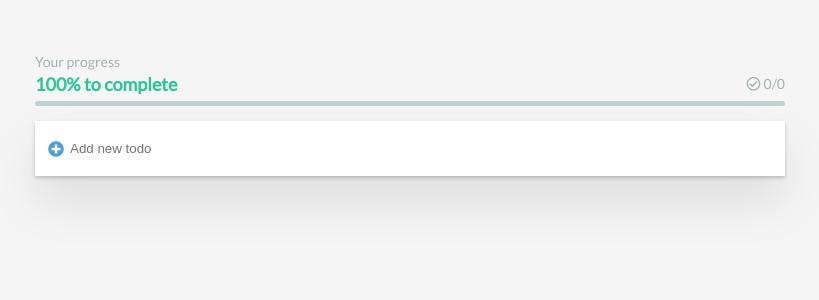
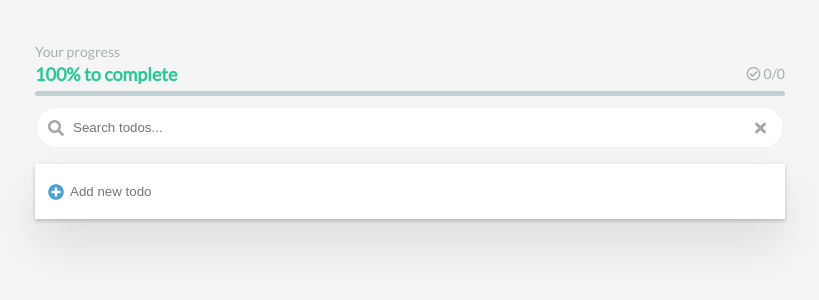
Before and after one commit to amhev/redux-todo, a React (Create React App) app: page / in a window 1280 px wide. Shown: the top 300 px of the page, without its empty margins (230-1049 px from the left). Built offline with nearby package versions, Linux system fonts and the light colour scheme.

Commit message:
add search todo functionality

```diff
--- a/src/App.css
+++ b/src/App.css
@@ -17,7 +17,7 @@
   }
 
   .app {
-    margin: 50px 0 40px 0;
+    margin: 40px 0 40px 0;
     position: relative;
   }
 
@@ -159,6 +159,42 @@
 
   .list-item-tags .list-item-tag.important {
     color: red
+  }
+
+  .todo-search {
+    position: relative;
+    width: 100%;
+    margin: 10px 0 5px 0;
+  }
+
+  .todo-search__icon {
+    position: absolute;
+    top: 50%;
+    margin-top: -10px;
+    opacity: 0.5;
+  }
+
+  .todo-search__icon.search {
+    left: 13px;
+  }
+
+  .todo-search__icon.clear {
+    cursor: pointer;
+    right: 19px;
+  }
+
+  .todo-search__input {
+    width: 100%;
+    padding: 12px 12px 12px 36px;
+    color: #4d4d4d;
+    outline: none;
+    transition: all .1s ease-in-out;
+    border-radius: 9999px;
+    border: 0.125rem solid #f1f3f5;
+  }
+
+  .todo-search__input:focus {
+    border-color: #4AA1D8
   }
 
   .progress-bar {
--- a/src/actions/index.js
+++ b/src/actions/index.js
@@ -53,6 +53,11 @@ export const setFilter = filter => ({
   filter
 });
 
+export const setSearch = term => ({
+  type: "SET_SEARCH",
+  term
+});
+
 export const Filters = {
   ALL: "ALL",
   COMPLETED: "COMPLETED",
--- a/src/components/App.js
+++ b/src/components/App.js
@@ -4,11 +4,13 @@ import AddTodo from "./AddTodo";
 import TodosStatus from "./TodosStatus";
 import TodoList from "./TodoList";
 import TodoFilters from "./TodoFilters";
+import TodoSearch from "./TodoSearch";
 
 const App = () => (
   <div className="app">
     <header className="header">
       <TodosStatus />
+      <TodoSearch />
     </header>
     <section className="filters">
       <TodoFilters />
--- /dev/null
+++ b/src/components/TodoSearch.js
@@ -0,0 +1,44 @@
+import React from "react";
+import { connect } from "react-redux";
+import { setSearch } from "../actions";
+
+const TodoSearch = props => {
+  let input;
+  return (
+    <div className="todo-search">
+      <input
+        className="todo-search__input"
+        placeholder="Search todos..."
+        type="text"
+        ref={node => (input = node)}
+        onKeyUp={event => {
+          props.setSearch(event.target.value.trim());
+          if (event.key === "Enter") {
+            event.target.blur();
+          }
+        }}
+      />
+      <span className="todo-search__icon search">
+        <i className="fas fa-search" />
+      </span>
+      <span
+        className="todo-search__icon clear"
+        onClick={() => {
+          props.setSearch("");
+          input.value = "";
+        }}
+      >
+        <i className="fas fa-times" />
+      </span>
+    </div>
+  );
+};
+
+const mapDispatchToProps = (dispatch, props) => ({
+  setSearch: term => dispatch(setSearch(term))
+});
+
+export default connect(
+  null,
+  mapDispatchToProps
+)(TodoSearch);
--- a/src/reducers/index.js
+++ b/src/reducers/index.js
@@ -1,8 +1,10 @@
 import { combineReducers } from "redux";
 import todos from "./todos";
 import filter from "./filter";
+import search from "./search";
 
 export default combineReducers({
   todos,
-  filter
+  filter,
+  search
 });
--- /dev/null
+++ b/src/reducers/search.js
@@ -0,0 +1,10 @@
+const search = (state = "", action) => {
+  switch (action.type) {
+    case "SET_SEARCH":
+      return action.term;
+    default:
+      return state;
+  }
+};
+
+export default search;
--- a/src/selectors/index.js
+++ b/src/selectors/index.js
@@ -39,15 +39,29 @@ export const getStarredState = createSelector(
 const getTodos = state => {
   switch (state.filter) {
     case Filters.ALL:
-      return state.todos;
+      return state.todos.filter(
+        todo => !state.search || todo.text.includes(state.search)
+      );
     case Filters.COMPLETED:
-      return state.todos.filter(todo => todo.completed);
+      return state.todos.filter(
+        todo =>
+          todo.completed && (!state.search || todo.text.includes(state.search))
+      );
     case Filters.OPEN:
-      return state.todos.filter(todo => !todo.completed);
+      return state.todos.filter(
+        todo =>
+          !todo.completed && (!state.search || todo.text.includes(state.search))
+      );
     case Filters.IMPORTANT:
-      return state.todos.filter(todo => todo.important);
+      return state.todos.filter(
+        todo =>
+          todo.important && (!state.search || todo.text.includes(state.search))
+      );
     case Filters.STARRED:
-      return state.todos.filter(todo => todo.starred);
+      return state.todos.filter(
+        todo =>
+          todo.starred && (!state.search || todo.text.includes(state.search))
+      );
     default:
       return state.todos;
   }
```
